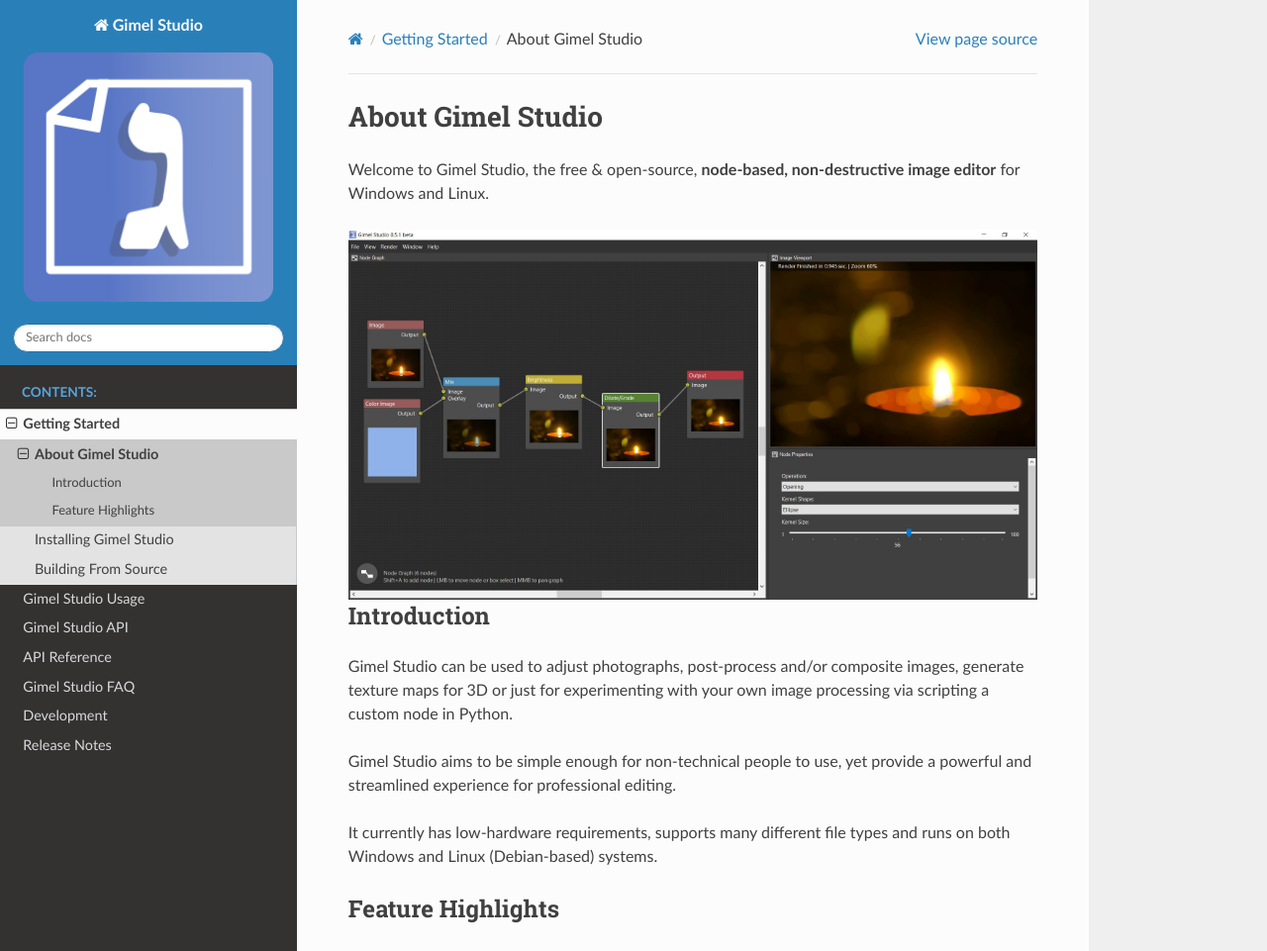
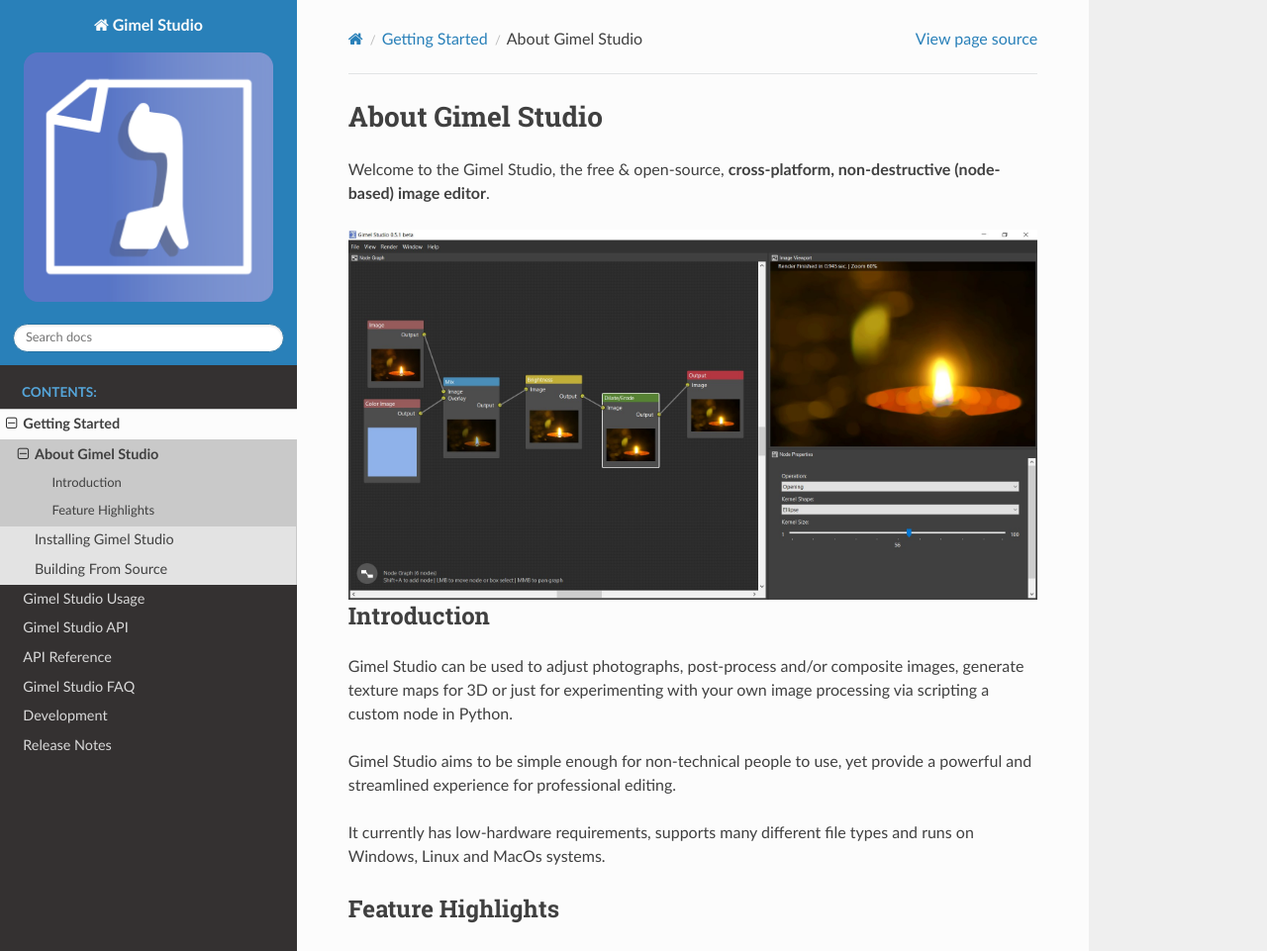
Before and after one commit to GimelStudio/Gimel-Studio, a Sphinx documentation site: the page built from docs/source/getting_started/about/index.rst, in a window 1280 px wide and 1400 px high. Shown: the top 961 px of the window at 99% size. Built offline with Sphinx 7.4.7 and the Read the Docs theme 2.0.0, drawn with Linux system fonts in a browser that asks for light colours; the version number could not be read and is left out.

Commit message:
update docs

```diff
--- a/docs/source/getting_started/about/index.rst
+++ b/docs/source/getting_started/about/index.rst
@@ -2,7 +2,7 @@
 About Gimel Studio
 ##################
 
-Welcome to Gimel Studio, the free & open-source, **node-based, non-destructive image editor** for Windows and Linux.
+Welcome to the Gimel Studio, the free & open-source, **cross-platform, non-destructive (node-based) image editor**.
 
 .. figure:: ../../_images/gimel-studio-ui.jpg
     :align: center
@@ -15,7 +15,7 @@ Gimel Studio can be used to adjust photographs, post-process and/or composite im
 
 Gimel Studio aims to be simple enough for non-technical people to use, yet provide a powerful and streamlined experience for professional editing.
 
-It currently has low-hardware requirements, supports many different file types and runs on both Windows and Linux (Debian-based) systems.
+It currently has low-hardware requirements, supports many different file types and runs on Windows, Linux and MacOs systems.
 
 
 Feature Highlights
```
